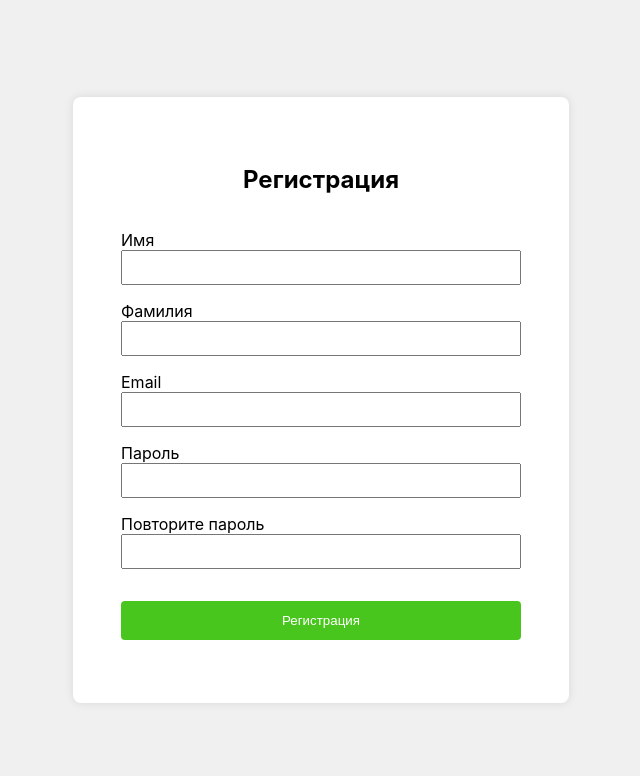
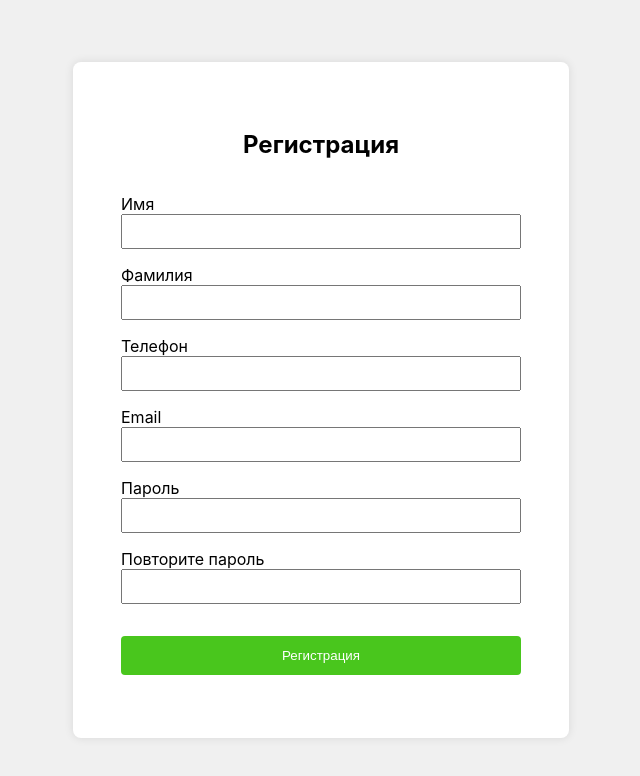
Before and after one commit to waffencode/alligator-web-frontend, a React (Create React App) app: page /register in a window 1280 px wide. Shown: the top 776 px of the page, without its empty margins (319-959 px from the left). Built offline with nearby package versions, Linux system fonts and the light colour scheme.

Commit message:
Registration with adding row into db

```diff
--- a/src/pages/auth/RegisterPage.tsx
+++ b/src/pages/auth/RegisterPage.tsx
@@ -5,6 +5,7 @@ import { register } from '../../shared/api/index';
 const RegisterPage: React.FC = () => {
     const [name, setName] = React.useState('');
     const [surname, setSurname] = React.useState('');
+    const [phone, setPhone] = React.useState('');
     const [username, setUsername] = React.useState('');
     const [message, setMessage] = React.useState('');
     const [password, setPassword] = React.useState('');
@@ -25,7 +26,7 @@ const RegisterPage: React.FC = () => {
             setMessage(errorMessageTextNotEqual);
         } else {
             try {
-                const response = await register(username, password); // Получение AuthResponse из функции register
+                const response = await register(username, password, name+" "+surname, username, phone); // Получение AuthResponse из функции register
                 localStorage.setItem('token', response.token); // Сохранение токена в локальное хранилище
                 window.location.href = '/profile'; // Перенаправление на защищенную страницу
             } catch (error) {
@@ -70,6 +71,16 @@ const RegisterPage: React.FC = () => {
                         />
                     </div>
                     <div className="input-group">
+                        <label>Телефон</label><br />
+                        <input
+                            type="text"
+                            id="phone"
+                            value={phone}
+                            onChange={(e) => setPhone(e.target.value)}
+                            required
+                        />
+                    </div>
+                    <div className="input-group">
                         <label htmlFor="username">Email</label><br />
                         <input
                             type="text"
--- a/src/shared/api/index.tsx
+++ b/src/shared/api/index.tsx
@@ -13,6 +13,7 @@ interface AuthResponse {
 const API_URL = 'http://localhost:8080';
 
 async function fetchJson<T>(url: string, options: RequestInit): Promise<T> {
+    console.log(options);
     const response = await fetch(url, options);
     if (!response.ok) {
         const errorText = await response.text();
@@ -47,12 +48,12 @@ export async function login(username: string, password: string): Promise<AuthRes
     });
 }
 
-export async function register(username: string, password: string): Promise<AuthResponse> {
+export async function register(username: string, password: string, fullName: string, email: string, phoneNumber: string): Promise<AuthResponse> {
     return fetchJson<AuthResponse>(`${API_URL}/register`, {
         method: 'POST',
         headers: {
             'Content-Type': 'application/json'
         },
-        body: JSON.stringify({ username, password })
+        body: JSON.stringify({ username, password, fullName, email, phoneNumber})
     });
 }
```
